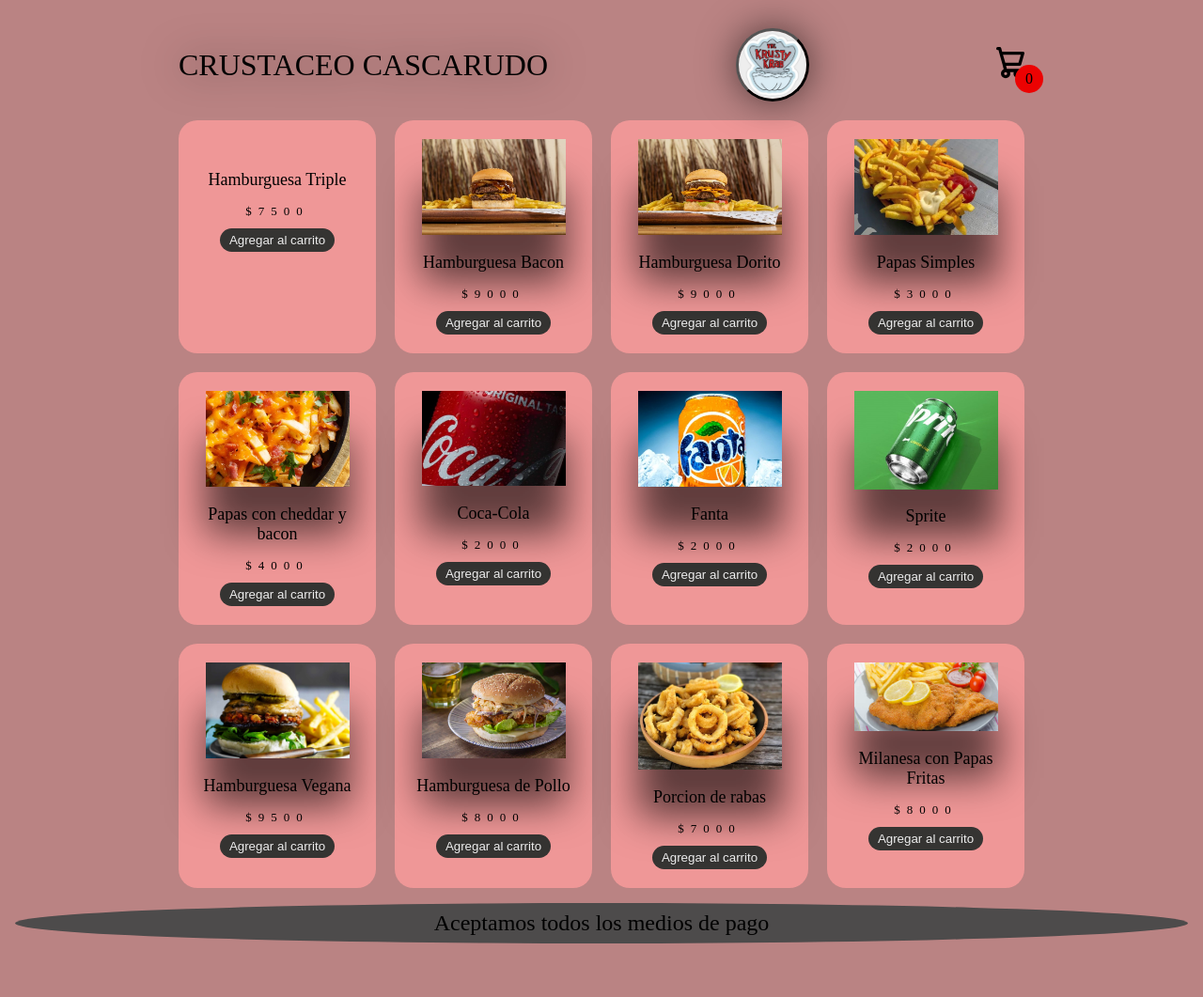
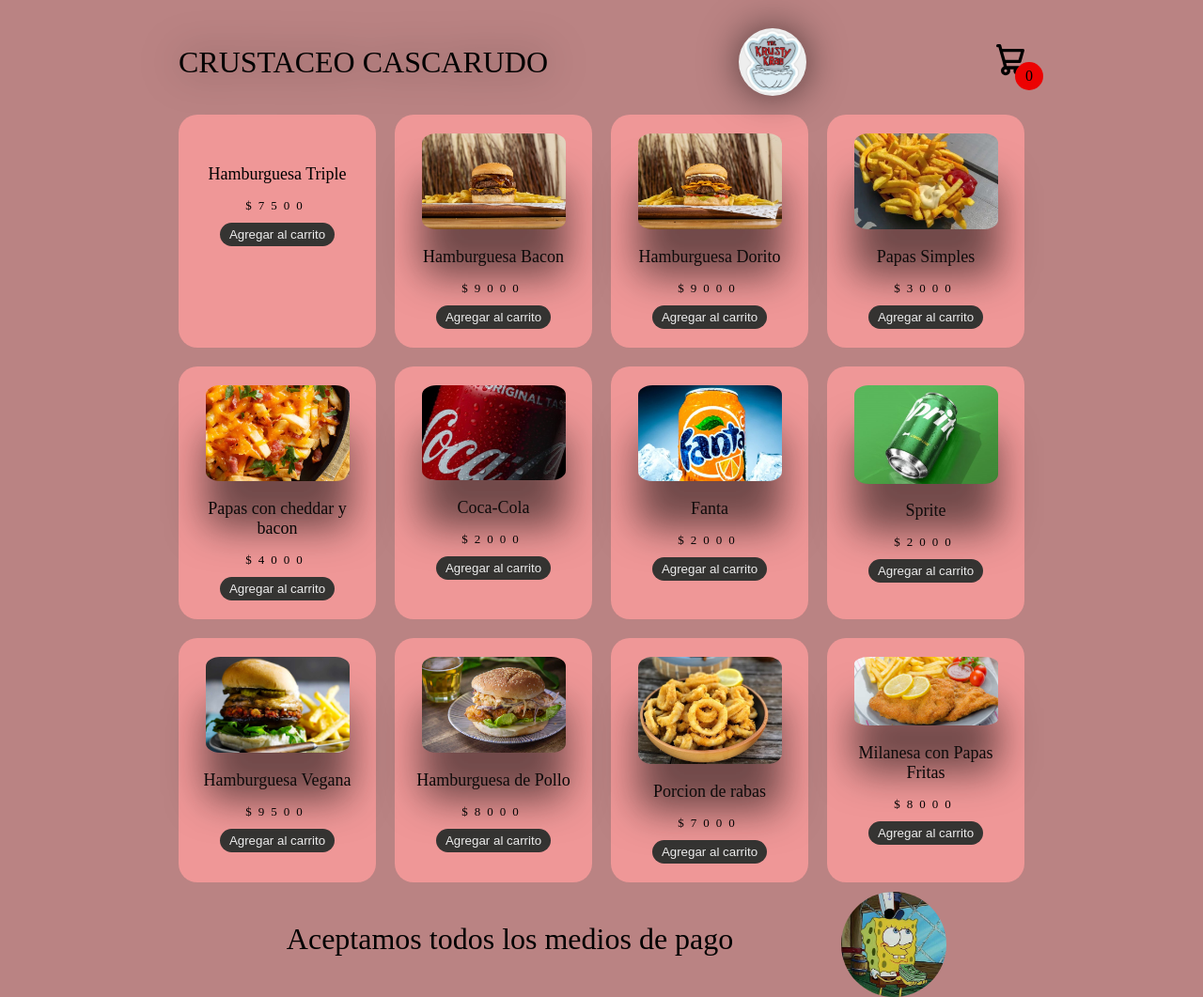
Before and after one commit to nicolopess/carrito, a plain HTML site: page index.html in a window 1280 px wide. Shown: the whole page at 94% size. Before the commit the page ends 1020 px from the top, so only its background shows below. Drawn offline with Linux system fonts and the light colour scheme.

Commit message:
Nuevo footer

```diff
--- a/index.html
+++ b/index.html
@@ -33,9 +33,12 @@
             <button class="checkOut">CONTINUAR COMPRA</button>
         </div>
     </div>
-
+<div class="container">
+<div class="container-footer">
 <footer class="footer">Aceptamos todos los medios de pago</footer>
-
+<img class="imagen-footer" src="/image/bob.jpg" alt="bob esponja">
+</div>
+</div>
 
     <script src="app.js"></script>
 </body>
--- a/style.css
+++ b/style.css
@@ -18,9 +18,7 @@ body{
 .container header .logo{
 width: 4.5rem;
 border-radius: 100%;
-border-color: black;
-border-style: outset;
- filter: drop-shadow(0 0px 20px #0009);
+filter: drop-shadow(0 0px 20px #0009);
 }
 svg{
     width: 30px;
@@ -53,7 +51,8 @@ header{
 }
 .listProduct .item img{
 width: 90%;
-filter: drop-shadow(0 50px 20px #0009);
+filter: drop-shadow(0 50px 20px rgba(28, 22, 22, 0.6));
+border-radius: 10%;
 }
 .listProduct{
     display: grid;
@@ -80,6 +79,7 @@ filter: drop-shadow(0 50px 20px #0009);
     padding: 5px 10px;
     margin-top: 10px;
     border-radius: 20px;
+    cursor: pointer;
 }
 
 
@@ -156,13 +156,21 @@ body.showCart .container{
     width: 0;
 }
 body .footer{
-font-size: 1.5rem;
+font-size: 2rem;
 text-align: center;
-background-color: rgb(77, 75, 75);
 padding: 0.5rem;
-margin: 1rem;
+margin: 1.5rem;
+}
+
+.container-footer{
+display: flex;
+justify-content: space-evenly;
+}
+
+.container-footer .imagen-footer{
+width: 7rem;
+height: 7rem;
 border-radius: 100%;
-
 }
 
 
@@ -180,10 +188,14 @@ border-radius: 100%;
     }
     body .footer{
     font-size: 1.2rem;
+    margin-top: 2rem;
+    justify-content: space-between;
+    font-weight: 600;
     }
     .container header .logo{
     width: 3.5rem;
 }
+
 .title{
 font-size: 1.2rem;
 font-weight: 800;
```
Also changed, not shown: image/bob.jpg (added).
